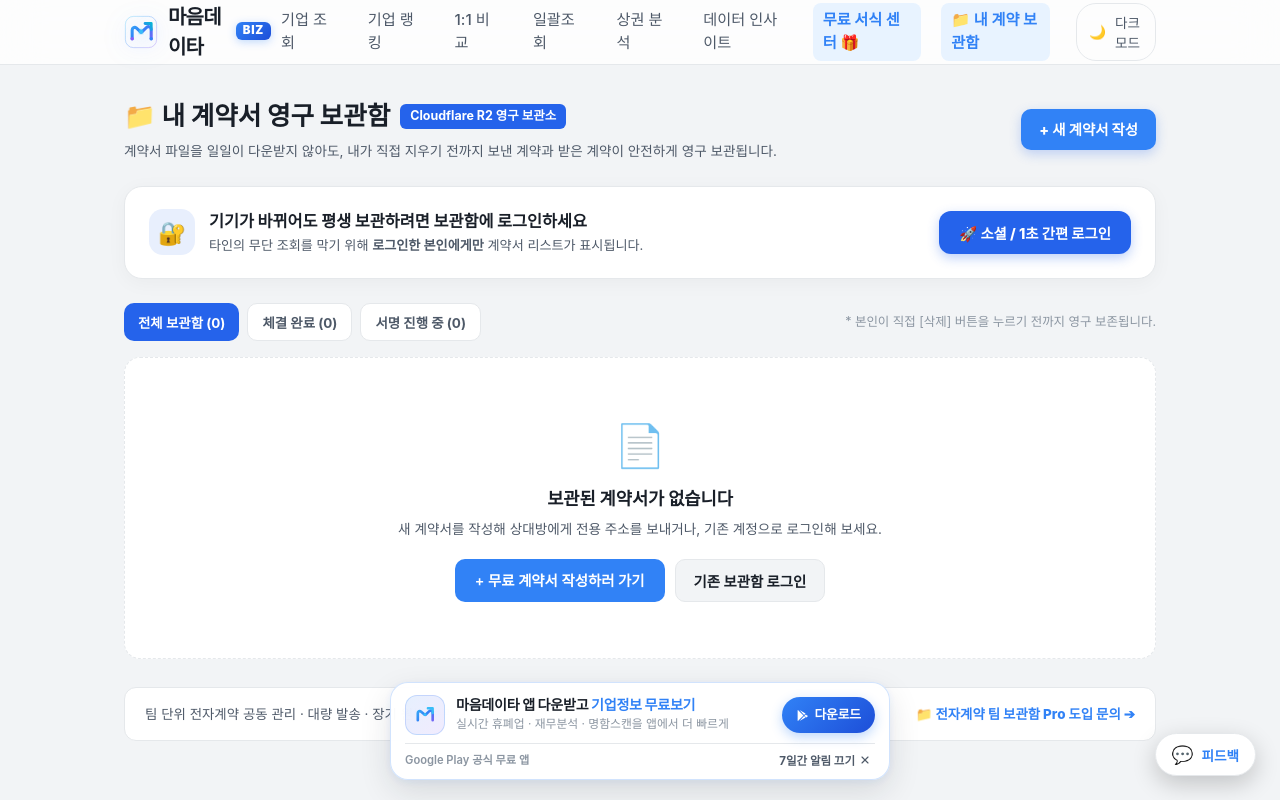
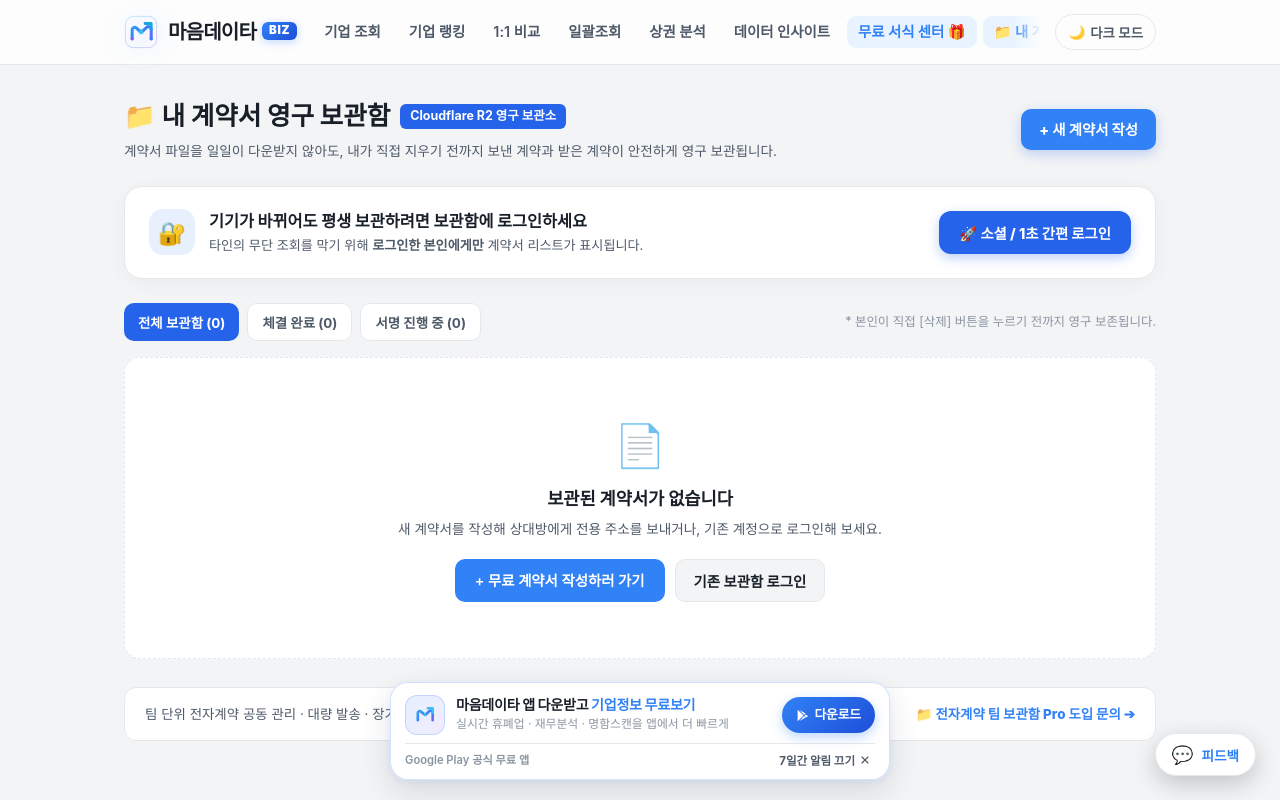
Before and after one commit to poporu54-crypto/maumdata, a Next.js app: page /contracts in a window 1280 px wide. Shown: the top 800 px of the page. Built offline with nearby package versions, Linux system fonts and the light colour scheme.

Commit message:
fix: prevent header wrapping and add horizontal swipe/drag navigation rail

```diff
--- a/src/app/globals.css
+++ b/src/app/globals.css
@@ -112,6 +112,7 @@ input, button, select {
   -webkit-backdrop-filter: blur(20px);
   border-bottom: 1px solid var(--color-border);
   transition: var(--transition-smooth);
+  overflow-x: clip;
 }
 
 .header-inner {
@@ -119,11 +120,15 @@ input, button, select {
   display: flex;
   justify-content: space-between;
   align-items: center;
+  gap: 14px;
+  flex-wrap: nowrap;
 }
 
 .header-logo-link {
   display: inline-flex;
   align-items: center;
+  flex-shrink: 0;
+  white-space: nowrap;
   text-decoration: none;
   transition: transform 0.2s ease;
 }
@@ -132,24 +137,84 @@ input, button, select {
   transform: scale(1.05) rotate(-2deg);
 }
 
-.desktop-nav-links {
-  display: flex;
-  gap: 20px;
-  align-items: center;
+/* 가로 드래그 · 손가락 스와이프 지원 네비게이션 레일 */
+.header-nav-rail {
+  flex: 1 1 auto;
+  min-width: 0;
+  position: relative;
+  display: flex;
+  align-items: center;
+  overflow: hidden;
+}
+
+.header-nav-scroll {
+  display: flex;
+  align-items: center;
+  gap: 6px;
+  width: 100%;
+  flex-wrap: nowrap;
+  overflow-x: auto;
+  overflow-y: hidden;
+  scrollbar-width: none;
+  -ms-overflow-style: none;
+  -webkit-overflow-scrolling: touch;
+  touch-action: pan-x;
+  overscroll-behavior-x: contain;
+  padding: 4px 2px;
+}
+
+.header-nav-scroll::-webkit-scrollbar {
+  display: none;
+}
+
+.header-nav-scroll.is-scrollable {
+  cursor: grab;
+}
+
+.header-nav-scroll.is-dragging {
+  cursor: grabbing;
+  user-select: none;
+}
+
+/* 스크롤 가능 방향 시각 힌트 (유리 헤더 투과 마스크 — 라이트/다크 자동 대응) */
+.header-nav-rail.fade-right .header-nav-scroll {
+  -webkit-mask-image: linear-gradient(to right, #000 0, #000 calc(100% - 28px), transparent 100%);
+  mask-image: linear-gradient(to right, #000 0, #000 calc(100% - 28px), transparent 100%);
+}
+
+.header-nav-rail.fade-left .header-nav-scroll {
+  -webkit-mask-image: linear-gradient(to right, transparent 0, #000 28px, #000 100%);
+  mask-image: linear-gradient(to right, transparent 0, #000 28px, #000 100%);
+}
+
+.header-nav-rail.fade-left.fade-right .header-nav-scroll {
+  -webkit-mask-image: linear-gradient(to right, transparent 0, #000 28px, #000 calc(100% - 28px), transparent 100%);
+  mask-image: linear-gradient(to right, transparent 0, #000 28px, #000 calc(100% - 28px), transparent 100%);
 }
 
 .nav-link {
-  font-size: 0.95rem;
-  font-weight: 500;
+  font-size: 0.9rem;
+  font-weight: 600;
   color: var(--color-text-sub);
-  transition: var(--transition-smooth);
-  padding: 6px 10px;
-  border-radius: 8px;
+  transition: color 0.18s ease, background-color 0.18s ease, border-color 0.18s ease;
+  padding: 7px 11px;
+  border-radius: 9px;
+  white-space: nowrap;
+  flex-shrink: 0;
+  display: inline-flex;
+  align-items: center;
+  gap: 4px;
+  line-height: 1.25;
+  -webkit-tap-highlight-color: transparent;
 }
 
 .nav-link:hover, .nav-link.active {
   color: var(--color-primary);
   background-color: var(--color-primary-light);
+}
+
+.nav-link.active {
+  font-weight: 700;
 }
 
 .nav-link-highlight {
@@ -160,10 +225,9 @@ input, button, select {
 
 .btn-portal-switch {
   color: var(--color-text-desc);
-  font-size: 0.85rem;
-  margin-left: 8px;
-  padding: 5px 10px;
-  border-radius: 8px;
+  font-size: 0.84rem;
+  padding: 6px 11px;
+  border-radius: 9px;
   border: 1px solid var(--color-border);
 }
 
@@ -172,13 +236,20 @@ input, button, select {
   color: var(--color-primary);
 }
 
+.header-right-actions {
+  display: flex;
+  align-items: center;
+  gap: 6px;
+  flex-shrink: 0;
+}
+
 .theme-toggle-wrapper {
   display: flex;
   align-items: center;
-  margin-left: 6px;
-}
-
-.mobile-header-actions {
+  flex-shrink: 0;
+}
+
+.mobile-menu-trigger-btn {
   display: none;
 }
 
@@ -323,7 +394,7 @@ input, button, select {
 
 @media (max-width: 768px) {
   .biz-sticky-nav {
-    top: 56px; /* 모바일 헤더 높이에 맞춤 */
+    top: 95px; /* 모바일 2단(로고바 + 가로 스와이프 탭바) 헤더 높이에 맞춤 */
     margin: -16px -16px 20px -16px;
     padding: 6px 12px;
   }
@@ -337,39 +408,47 @@ input, button, select {
 }
 
 @media (max-width: 768px) {
-  /* 모바일 헤더: 데스크톱 내비게이션 숨기고 모바일 우측 빠른 액션(인사이트 + 다크모드 + 전체메뉴) 표시 */
-  .desktop-nav-links {
-    display: none !important;
-  }
-
-  .mobile-header-actions {
-    display: flex !important;
-    align-items: center;
+  /* 모바일 헤더: 1행(로고 + 테마/전체메뉴) + 2행(손가락 가로 스와이프 메뉴 바) */
+  .header-inner {
+    height: auto !important;
+    flex-direction: row !important;
+    flex-wrap: wrap !important;
+    align-items: center !important;
+    justify-content: space-between !important;
+    gap: 0 !important;
+    padding-top: 6px !important;
+    padding-bottom: 0 !important;
+  }
+
+  .header-logo-link {
+    order: 1;
+    height: 44px;
+  }
+
+  .header-right-actions {
+    order: 2;
+    margin-left: auto;
+    height: 44px;
     gap: 6px;
-    flex-shrink: 0;
-  }
-
-  .mobile-insights-chip {
-    display: inline-flex;
-    align-items: center;
-    gap: 4px;
-    padding: 5px 10px;
+  }
+
+  .header-nav-rail {
+    order: 3;
+    flex: 0 0 calc(100% + 32px);
+    width: calc(100% + 32px);
+    margin: 4px -16px 0 -16px;
+    border-top: 1px solid var(--color-border);
+  }
+
+  .header-nav-scroll {
+    padding: 7px 14px;
+    gap: 6px;
+  }
+
+  .nav-link {
+    font-size: 0.83rem;
+    padding: 6px 11px;
     border-radius: 999px;
-    font-size: 0.76rem;
-    font-weight: 800;
-    color: var(--color-text-sub);
-    background-color: var(--bg-color-main);
-    border: 1px solid var(--color-border);
-    white-space: nowrap;
-    text-decoration: none;
-    transition: all 0.2s ease;
-    -webkit-tap-highlight-color: transparent;
-  }
-
-  .mobile-insights-chip.active {
-    color: var(--color-primary);
-    background-color: var(--color-primary-light);
-    border-color: rgba(49, 130, 246, 0.35);
   }
 
   .mobile-menu-trigger-btn {
@@ -387,13 +466,6 @@ input, button, select {
     -webkit-tap-highlight-color: transparent;
   }
 
-  .header-inner {
-    height: 56px !important;
-    flex-direction: row !important;
-    align-items: center !important;
-    justify-content: space-between !important;
-  }
-
   .theme-toggle-btn {
     width: 34px !important;
     height: 34px !important;
@@ -525,15 +597,17 @@ input, button, select {
 .theme-toggle-btn {
   background: none;
   border: 1px solid var(--color-border);
-  padding: 8px 12px;
+  padding: 7px 12px;
   border-radius: 20px;
-  font-size: 0.85rem;
-  font-weight: 500;
+  font-size: 0.84rem;
+  font-weight: 600;
   color: var(--color-text-sub);
   cursor: pointer;
-  display: flex;
-  align-items: center;
-  gap: 6px;
+  display: inline-flex;
+  align-items: center;
+  gap: 5px;
+  white-space: nowrap;
+  flex-shrink: 0;
   transition: var(--transition-smooth);
 }
 
--- a/src/components/Header.tsx
+++ b/src/components/Header.tsx
@@ -1,6 +1,6 @@
 "use client";
 
-import React, { useState, useEffect } from "react";
+import React, { useState, useEffect, useRef, useCallback } from "react";
 import Link from "next/link";
 import { usePathname } from "next/navigation";
 import MaumDataLogo from "./MaumDataLogo";
@@ -11,9 +11,9 @@ const MOBILE_MENU_SECTIONS = [
     group: "기업 · 상권 · 통계 분석",
     items: [
       { href: "/", icon: "🏢", label: "기업 조회 홈", desc: "상호·대표자·사업자번호 통합 조회" },
+      { href: "/directory", icon: "🏆", label: "기업 랭킹 · 디렉토리", desc: "지역·업종·연봉·매출 알짜 기업 순위" },
+      { href: "/compare", icon: "⚖️", label: "기업 1:1 스펙 비교", desc: "두 회사 연봉·임직원·매출 맞대결" },
       { href: "/bulk-check", icon: "⚡", label: "거래처 휴·폐업 일괄조회", desc: "최대 100건 실시간 상태·엑셀 저장" },
-      { href: "/compare", icon: "⚖️", label: "기업 1:1 스펙 비교", desc: "두 회사 연봉·임직원·매출 맞대결" },
-      { href: "/directory", icon: "🏆", label: "기업 랭킹 · 디렉토리", desc: "지역·업종·연봉·매출 알짜 기업 순위" },
       { href: "/stats/market-area", icon: "📍", label: "전국 상권 분석", desc: "행정동별 밀집도 및 지도 분석" },
       { href: "/insights", icon: "📊", label: "데이터 인사이트", desc: "국민연금 고용·매출 랭킹 리포트" },
       { href: "/stats/new-biz", icon: "📈", label: "업종별 기업 분포", desc: "실등록 업종 순위 및 대표 기업" },
@@ -22,160 +22,206 @@ const MOBILE_MENU_SECTIONS = [
     ],
   },
   {
-    group: "비즈니스 문서 · 전자계약",
+    group: "비즈니스 문서 · 전자계약 · B2B",
     items: [
       { href: "/form", icon: "🎁", label: "무료 서식 센터", desc: "300여 종 계약서·견적서·공문서" },
       { href: "/form/resume", icon: "📝", label: "표준 이력서 작성", desc: "즉시 PDF 저장 및 인쇄 지원" },
       { href: "/form/resignation", icon: "📄", label: "표준 사직서 작성", desc: "모바일 서명 날인 즉시 완성" },
       { href: "/contracts", icon: "📁", label: "내 영구 계약 보관함", desc: "체결 계약서 클라우드 영구 열람" },
+      { href: "/partners", icon: "💼", label: "기업 공식 인증 · B2B 제휴", desc: "공식 프로필 등록 · 거래처 폐업 알림 신청" },
     ],
   },
+];
+
+interface NavItem {
+  href: string;
+  label: string;
+  isActive: (pathname: string) => boolean;
+  className?: string;
+}
+
+const FORM_NAV_ITEMS: NavItem[] = [
+  { href: "/form", label: "서식홈", isActive: (p) => p === "/form" },
+  { href: "/form/resume", label: "이력서 작성", isActive: (p) => p === "/form/resume" },
+  { href: "/form/resignation", label: "사직서 작성", isActive: (p) => p === "/form/resignation" },
+  { href: "/contracts", label: "📁 내 계약 보관함", isActive: (p) => p.startsWith("/contracts") },
+  { href: "/", label: "기업 BIZ 분석 →", isActive: () => false, className: "btn-portal-switch" },
+];
+
+const BIZ_NAV_ITEMS: NavItem[] = [
+  { href: "/", label: "기업 조회", isActive: (p) => p === "/" || p.startsWith("/biz") },
+  { href: "/directory", label: "기업 랭킹", isActive: (p) => p.startsWith("/directory") },
+  { href: "/compare", label: "1:1 비교", isActive: (p) => p.startsWith("/compare") },
+  { href: "/bulk-check", label: "일괄조회", isActive: (p) => p.startsWith("/bulk-check") },
+  { href: "/stats/market-area", label: "상권 분석", isActive: (p) => p.startsWith("/stats/market-area") },
+  {
+    href: "/insights",
+    label: "데이터 인사이트",
+    isActive: (p) => p.startsWith("/insights") || (p.startsWith("/stats") && !p.startsWith("/stats/market-area")),
+  },
+  {
+    href: "/form",
+    label: "무료 서식 센터 🎁",
+    isActive: (p) => p.startsWith("/form"),
+    className: "nav-link-highlight",
+  },
+  { href: "/contracts", label: "📁 내 계약 보관함", isActive: (p) => p.startsWith("/contracts") },
 ];
 
 export default function Header() {
   const pathname = usePathname() || "";
   const isFormCenter = pathname.startsWith("/form");
-  const isInsightsActive =
-    pathname.startsWith("/insights") ||
-    (pathname.startsWith("/stats") && !pathname.startsWith("/stats/market-area"));
+  const navItems = isFormCenter ? FORM_NAV_ITEMS : BIZ_NAV_ITEMS;
 
   const [isMobileMenuOpen, setIsMobileMenuOpen] = useState(false);
+  const [canScrollLeft, setCanScrollLeft] = useState(false);
+  const [canScrollRight, setCanScrollRight] = useState(false);
+  const [isDragging, setIsDragging] = useState(false);
 
-  // 페이지 이동 시 모바일 전체메뉴 자동 닫기
+  const navRef = useRef<HTMLElement | null>(null);
+  const dragStateRef = useRef({
+    active: false,
+    startX: 0,
+    startScrollLeft: 0,
+    moved: false,
+    suppressClickUntil: 0,
+  });
+
+  // 가로 스크롤 가능 여부(좌/우 페이드 마스크 표시용) 계산
+  const updateScrollIndicators = useCallback(() => {
+    const el = navRef.current;
+    if (!el) return;
+    const maxScroll = el.scrollWidth - el.clientWidth;
+    setCanScrollLeft(el.scrollLeft > 4);
+    setCanScrollRight(maxScroll - el.scrollLeft > 4);
+  }, []);
+
+  useEffect(() => {
+    updateScrollIndicators();
+    const el = navRef.current;
+    if (!el) return;
+
+    const ro = typeof ResizeObserver !== "undefined" ? new ResizeObserver(updateScrollIndicators) : null;
+    ro?.observe(el);
+    window.addEventListener("resize", updateScrollIndicators);
+
+    return () => {
+      ro?.disconnect();
+      window.removeEventListener("resize", updateScrollIndicators);
+    };
+  }, [updateScrollIndicators, pathname]);
+
+  // 현재 활성 탭이 화면 밖에 있으면 가로 레일 안에서만 부드럽게 중앙 정렬 (세로 스크롤 간섭 없음)
   useEffect(() => {
     setIsMobileMenuOpen(false);
+    const el = navRef.current;
+    if (!el) return;
+    const activeLink = el.querySelector<HTMLElement>(".nav-link.active");
+    if (!activeLink) return;
+    if (el.scrollWidth <= el.clientWidth) return;
+
+    const targetLeft = activeLink.offsetLeft - (el.clientWidth - activeLink.offsetWidth) / 2;
+    el.scrollTo({
+      left: Math.max(0, targetLeft),
+      behavior: "smooth",
+    });
   }, [pathname]);
+
+  // 데스크톱 마우스 드래그 스크롤 (터치 기기는 브라우저 네이티브 관성 스와이프 그대로 사용)
+  const handleMouseDown = (e: React.MouseEvent<HTMLElement>) => {
+    if (e.button !== 0) return;
+    const el = navRef.current;
+    if (!el || el.scrollWidth <= el.clientWidth) return;
+
+    dragStateRef.current.active = true;
+    dragStateRef.current.startX = e.clientX;
+    dragStateRef.current.startScrollLeft = el.scrollLeft;
+    dragStateRef.current.moved = false;
+
+    const handleMouseMove = (moveEvt: MouseEvent) => {
+      const state = dragStateRef.current;
+      if (!state.active || !navRef.current) return;
+      const dx = moveEvt.clientX - state.startX;
+      if (!state.moved && Math.abs(dx) > 5) {
+        state.moved = true;
+        setIsDragging(true);
+      }
+      if (state.moved) {
+        moveEvt.preventDefault();
+        navRef.current.scrollLeft = state.startScrollLeft - dx;
+      }
+    };
+
+    const handleMouseUp = () => {
+      const state = dragStateRef.current;
+      if (state.moved) {
+        state.suppressClickUntil = Date.now() + 180;
+      }
+      state.active = false;
+      state.moved = false;
+      setIsDragging(false);
+      window.removeEventListener("mousemove", handleMouseMove);
+      window.removeEventListener("mouseup", handleMouseUp);
+    };
+
+    window.addEventListener("mousemove", handleMouseMove);
+    window.addEventListener("mouseup", handleMouseUp);
+  };
+
+  const handleClickCapture = (e: React.MouseEvent<HTMLElement>) => {
+    if (Date.now() < dragStateRef.current.suppressClickUntil) {
+      e.preventDefault();
+      e.stopPropagation();
+    }
+  };
 
   // 안드로이드 물리 뒤로가기 연동 및 당겨서 새로고침 잠금
   useAppModalBack(isMobileMenuOpen, () => setIsMobileMenuOpen(false));
+
+  const isScrollable = canScrollLeft || canScrollRight;
 
   return (
     <>
       <header className="header no-print">
         <div className="container header-inner">
-          {/* SVG 로고 영역 */}
+          {/* 1. 좌측 고정 SVG 로고 */}
           <Link href={isFormCenter ? "/form" : "/"} prefetch={false} className="header-logo-link">
             <MaumDataLogo size="md" variant={isFormCenter ? "form" : "biz"} />
           </Link>
 
-          {/* 데스크톱 전용 네비게이션 링크 */}
-          <nav className="desktop-nav-links">
-            {isFormCenter ? (
-              <>
-                <Link
-                  href="/form"
-                  prefetch={false}
-                  className={`nav-link ${pathname === "/form" ? "active" : ""}`}
-                  style={{ fontWeight: pathname === "/form" ? 700 : 500 }}
-                >
-                  서식홈
-                </Link>
-                <Link
-                  href="/form/resume"
-                  prefetch={false}
-                  className={`nav-link ${pathname === "/form/resume" ? "active" : ""}`}
-                  style={{ fontWeight: pathname === "/form/resume" ? 700 : 500 }}
-                >
-                  이력서 작성
-                </Link>
-                <Link
-                  href="/form/resignation"
-                  prefetch={false}
-                  className={`nav-link ${pathname === "/form/resignation" ? "active" : ""}`}
-                  style={{ fontWeight: pathname === "/form/resignation" ? 700 : 500 }}
-                >
-                  사직서 작성
-                </Link>
-                <Link
-                  href="/contracts"
-                  prefetch={false}
-                  className={`nav-link ${pathname.startsWith("/contracts") ? "active" : ""}`}
-                  style={{ fontWeight: pathname.startsWith("/contracts") ? 700 : 500 }}
-                >
-                  📁 내 계약 보관함
-                </Link>
-                <Link href="/" prefetch={false} className="nav-link btn-portal-switch">
-                  기업 BIZ 분석 가기 →
-                </Link>
-              </>
-            ) : (
-              <>
-                <Link
-                  href="/"
-                  prefetch={false}
-                  className={`nav-link ${pathname === "/" ? "active" : ""}`}
-                >
-                  기업 조회
-                </Link>
-                <Link
-                  href="/directory"
-                  prefetch={false}
-                  className={`nav-link ${pathname.startsWith("/directory") ? "active" : ""}`}
-                >
-                  기업 랭킹
-                </Link>
-                <Link
-                  href="/compare"
-                  prefetch={false}
-                  className={`nav-link ${pathname.startsWith("/compare") ? "active" : ""}`}
-                >
-                  1:1 비교
-                </Link>
-                <Link
-                  href="/bulk-check"
-                  prefetch={false}
-                  className={`nav-link ${pathname.startsWith("/bulk-check") ? "active" : ""}`}
-                >
-                  일괄조회
-                </Link>
-                <Link
-                  href="/stats/market-area"
-                  prefetch={false}
-                  className={`nav-link ${pathname.startsWith("/stats") ? "active" : ""}`}
-                >
-                  상권 분석
-                </Link>
-                <Link
-                  href="/insights"
-                  prefetch={false}
-                  className={`nav-link ${pathname.startsWith("/insights") ? "active" : ""}`}
-                >
-                  데이터 인사이트
-                </Link>
-                <Link
-                  href="/form"
-                  prefetch={false}
-                  className={`nav-link nav-link-highlight ${pathname.startsWith("/form") ? "active" : ""}`}
-                >
-                  무료 서식 센터 🎁
-                </Link>
-                <Link
-                  href="/contracts"
-                  prefetch={false}
-                  className={`nav-link ${pathname.startsWith("/contracts") ? "active" : ""}`}
-                  style={{ fontWeight: pathname.startsWith("/contracts") ? 700 : 500 }}
-                >
-                  📁 내 계약 보관함
-                </Link>
-              </>
-            )}
+          {/* 2. 가로 손가락 스와이프 · 마우스 드래그 지원 단일 네비게이션 레일 */}
+          <div
+            className={`header-nav-rail ${canScrollLeft ? "fade-left" : ""} ${canScrollRight ? "fade-right" : ""}`}
+          >
+            <nav
+              ref={navRef}
+              aria-label="주요 서비스 메뉴"
+              className={`header-nav-scroll ${isScrollable ? "is-scrollable" : ""} ${isDragging ? "is-dragging" : ""}`}
+              onScroll={updateScrollIndicators}
+              onMouseDown={handleMouseDown}
+              onClickCapture={handleClickCapture}
+            >
+              {navItems.map((item) => {
+                const active = item.isActive(pathname);
+                return (
+                  <Link
+                    key={item.href}
+                    href={item.href}
+                    prefetch={false}
+                    draggable={false}
+                    onClick={() => vibrateDevice(12)}
+                    className={`nav-link ${item.className || ""} ${active ? "active" : ""}`.trim()}
+                  >
+                    {item.label}
+                  </Link>
+                );
+              })}
+            </nav>
+          </div>
 
-            {/* 데스크톱 테마 토글러 주입 영역 */}
+          {/* 3. 우측 고정 액션 영역 (테마 토글 + 모바일 전체메뉴 버튼) */}
+          <div className="header-right-actions">
             <div id="theme-toggle-container" className="theme-toggle-wrapper"></div>
-          </nav>
-
-          {/* 모바일 우측 헤더 액션 (인사이트 바로가기 + 다크모드 + 전체메뉴) */}
-          <div className="mobile-header-actions">
-            <Link
-              href="/insights"
-              prefetch={false}
-              onClick={() => vibrateDevice(15)}
-              className={`mobile-insights-chip ${isInsightsActive ? "active" : ""}`}
-            >
-              <span>📊</span>
-              <span>인사이트</span>
-            </Link>
-            <div id="mobile-theme-toggle-slot"></div>
             <button
               type="button"
               className="mobile-menu-trigger-btn"
@@ -335,7 +381,7 @@ export default function Header() {
               ))}
             </div>
 
-            {/* 하단 서비스 피드백 버튼 (모바일 플로팅 버튼 겹침 해소 후 메뉴 내부로 깔끔히 수납) */}
+            {/* 하단 서비스 피드백 버튼 */}
             <div style={{ marginTop: "20px", paddingTop: "14px", borderTop: "1px solid var(--color-border)" }}>
               <button
                 type="button"
--- a/src/components/MaumDataLogo.tsx
+++ b/src/components/MaumDataLogo.tsx
@@ -43,6 +43,8 @@ export default function MaumDataLogo({
         userSelect: "none",
         cursor: "pointer",
         textDecoration: "none",
+        whiteSpace: "nowrap",
+        flexShrink: 0,
       }}
     >
       {/* 모던 벡터 SVG 심볼 마크 (M + 하트 + 우상향 데이터 차트 융합) */}
@@ -119,15 +121,17 @@ export default function MaumDataLogo({
 
       {/* 텍스트 로고 및 서비스 배지 */}
       {showText && (
-        <div style={{ display: "flex", alignItems: "center", gap: "6px" }}>
+        <div style={{ display: "inline-flex", alignItems: "center", gap: "6px", whiteSpace: "nowrap", flexShrink: 0 }}>
           <span
             style={{
               fontSize: dimensions.fontSize,
               fontWeight: 850,
               letterSpacing: "-0.04em",
               color: "var(--color-text-main)",
-              display: "flex",
+              display: "inline-flex",
               alignItems: "center",
+              whiteSpace: "nowrap",
+              flexShrink: 0,
             }}
           >
             마음데이타
@@ -147,6 +151,8 @@ export default function MaumDataLogo({
                 display: "inline-block",
                 lineHeight: 1.2,
                 transform: "translateY(-1px)",
+                whiteSpace: "nowrap",
+                flexShrink: 0,
               }}
             >
               {badgeConfig.text}
```
